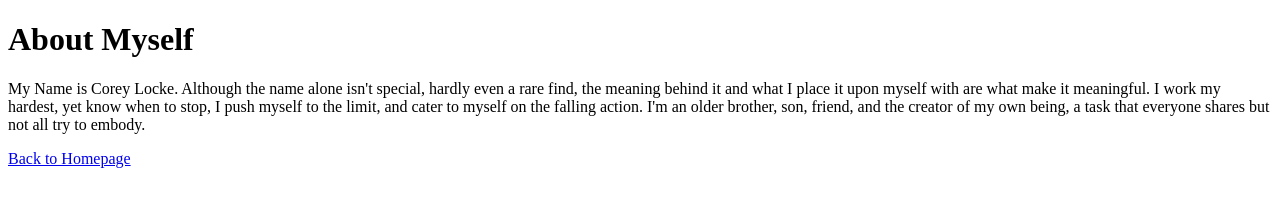
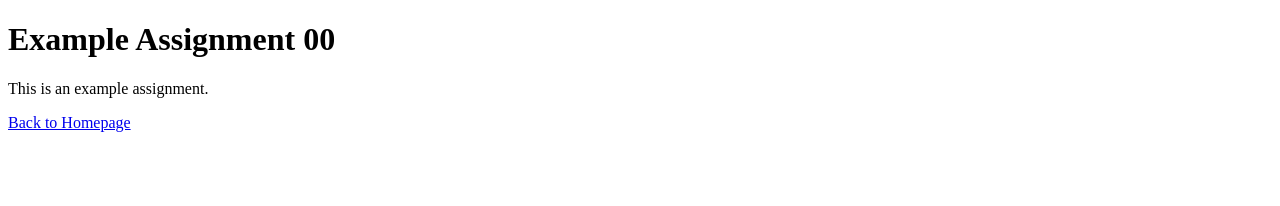
Before and after one commit to coreylocke2-cyber/CL_Portfolio, a plain HTML site: page example-assignment-00/index.html in a window 1280 px wide. Drawn offline with Linux system fonts and the light colour scheme.

Commit message:
Reverted Changes
Reverted the personal intro change for a chance to better understand the code

```diff
--- a/example-assignment-00/index.html
+++ b/example-assignment-00/index.html
@@ -3,15 +3,11 @@
     <head>
         <meta charset="UTF-8" />
         <meta name="viewport" content="width=device-width, initial-scale=1.0" />
-        <title>A Personal Introduction</title>
+        <title>Example Assignment 00</title>
     </head>
     <body>
-        <h1>About Myself</h1>
-        <p>My Name is Corey Locke. Although the name alone isn't special, hardly even a rare find, the meaning behind
-            it and what I place it upon myself with are what make it meaningful. I work my hardest, yet know when to stop,
-            I push myself to the limit, and cater to myself on the falling action. I'm an older brother, son, friend, and the creator of my own
-            being, a task that everyone shares but not all try to embody.
-        </p>
+        <h1>Example Assignment 00</h1>
+        <p>This is an example assignment.</p>
         <a href="../index.html">Back to Homepage</a>
     </body>
 </html>
```
